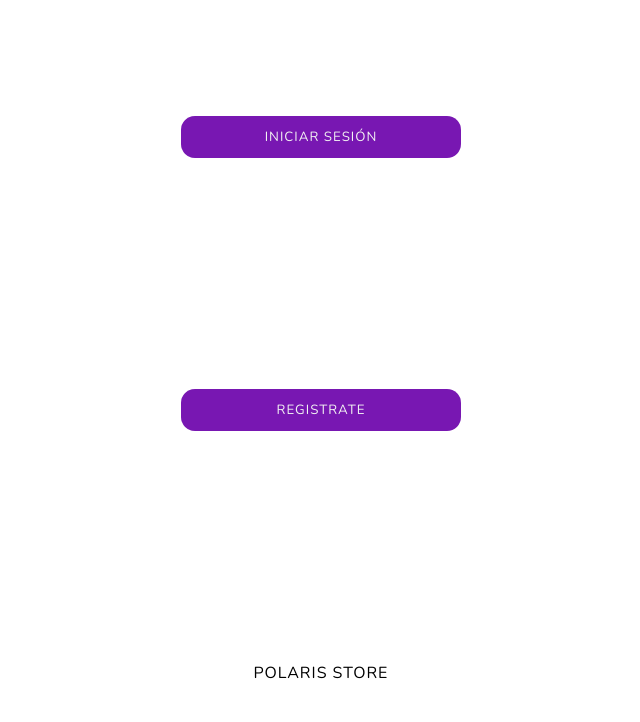
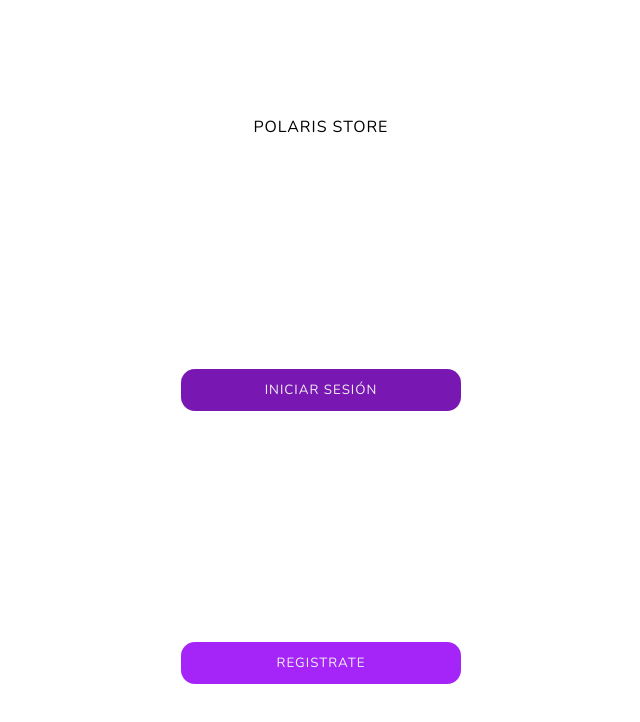
Before and after one commit to RireyesDev/PolarisStore_ER-147, a Next.js app: page / in a window 1280 px wide. Shown: the top 722 px of the page, without its empty margins (319-959 px from the left). Built offline with nearby package versions, Linux system fonts and the light colour scheme.

Commit message:
[Update] Cree por segunda vez el componente Secondary Button

```diff
--- a/src/app/globalStyles.ts
+++ b/src/app/globalStyles.ts
@@ -10,8 +10,8 @@ const GlobalStyles = createGlobalStyle`
         --primary-color_hover: #8D1BD0;
         --primary-color_active: #2A083D;
         --secondary-color: #a525f8;
-        --secondary-color_hover: #8D1BD0;
-        --secondary-color_active: #2A083D;
+        --secondary-color_hover: #991DE0;
+        --secondary-color_active: #3E0C5A;
         --primary-color_triad: #17b460;
         --light-color: #f2f2f2;
         --dark-color: #2e2e2e;
--- a/src/app/page.tsx
+++ b/src/app/page.tsx
@@ -4,14 +4,15 @@ import Image from 'next/image'
 import styles from './page.module.css'
 import { GlobalStyles } from './globalStyles'
 import { PrimaryButton } from '@/components/PrimaryButton'
+import { SecondaryButton } from '@/components/SecondaryButton'
 
 export default function Home() {
   return (
     <main className={styles.main}>
       <GlobalStyles/>
+      <p>POLARIS STORE</p>
       <PrimaryButton>INICIAR SESIÓN</PrimaryButton>
-      <PrimaryButton>REGISTRATE</PrimaryButton>
-      <p>POLARIS STORE</p>
+      <SecondaryButton>REGISTRATE</SecondaryButton>
     </main>
   )
 }
--- a/src/components/PrimaryButton.tsx
+++ b/src/components/PrimaryButton.tsx
@@ -27,4 +27,4 @@ const PrimaryButton = (props: any) => {
     );
 }
 
-export { PrimaryButton }
+export { PrimaryButton, PrimaryBTN }
--- /dev/null
+++ b/src/components/SecondaryButton.tsx
@@ -0,0 +1,25 @@
+import React from "react";
+import styled from "styled-components";
+import { PrimaryBTN } from "./PrimaryButton";
+
+
+const SecondaryBTN = styled(PrimaryBTN)`
+    background-color: var(--secondary-color);
+
+    &:hover{
+        background-color: var(--secondary-color_hover);
+    }
+
+    &:active{
+        background-color: var(--secondary-color_active);
+    }
+
+`;
+
+const SecondaryButton = (props: any) => {
+    return(
+        <SecondaryBTN>{props.children}</SecondaryBTN>
+    );
+}
+
+export { SecondaryButton }
```
